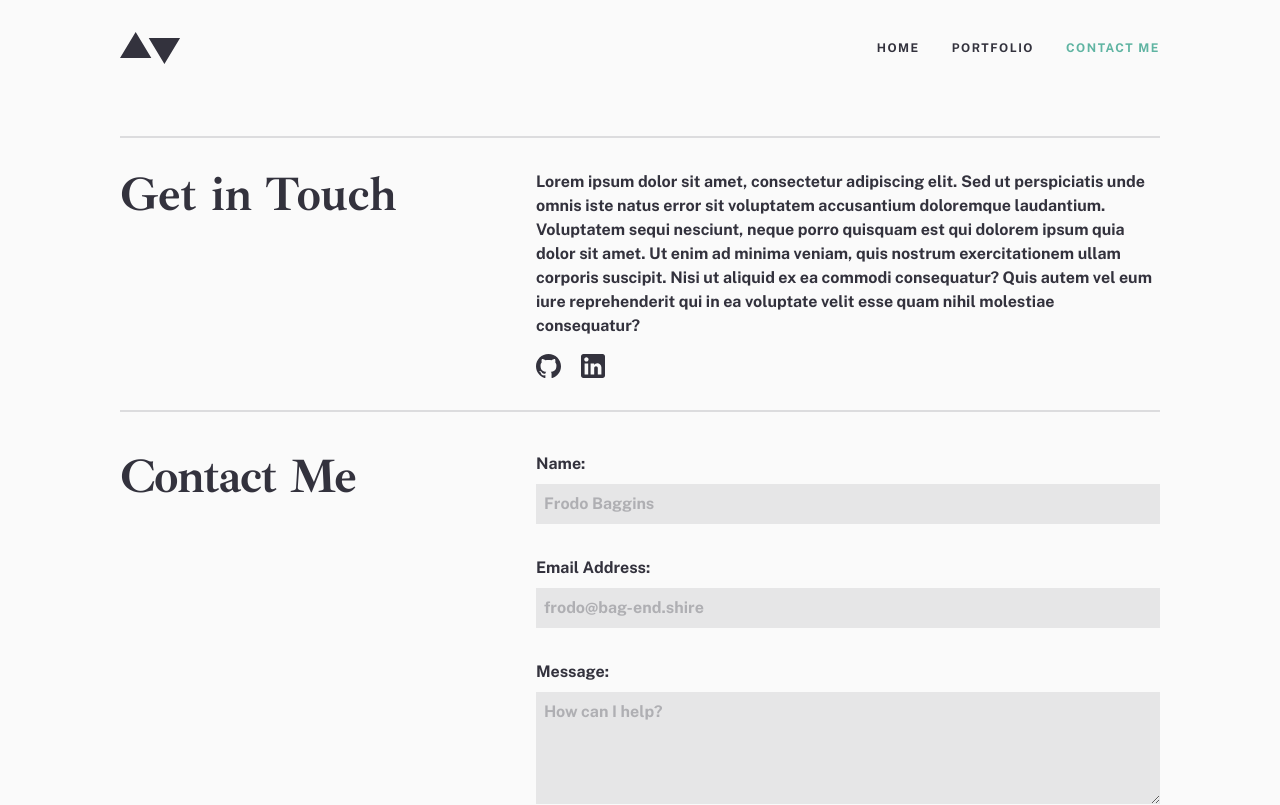
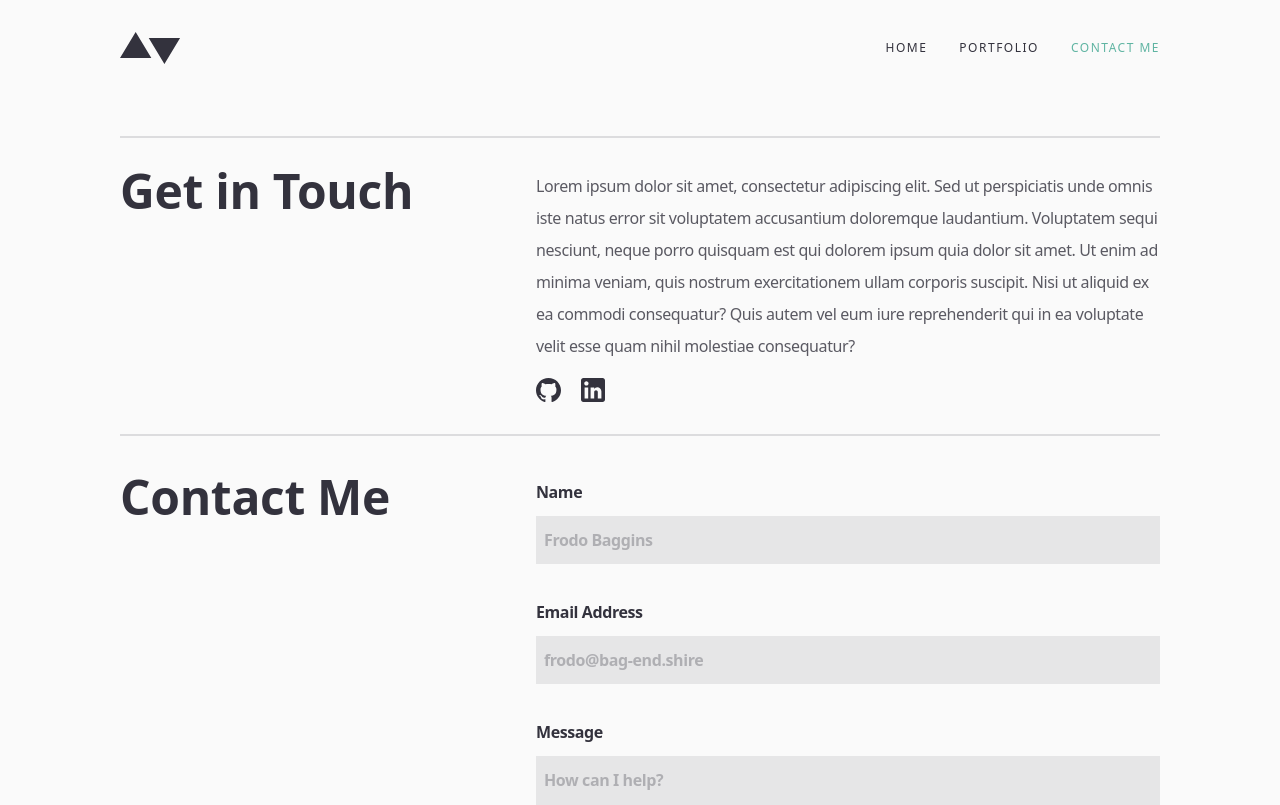
Before and after one commit to kellyky/Portfolio, a React (Vite) app: page /contact in a window 1280 px wide. Shown: the top 805 px of the page. Built offline with nearby package versions, Linux system fonts and the light colour scheme.

Commit message:
DRY up styles:
Set CSS rules for defaults (h1, h2, p, body) for:
- font-family
- color
- font-weight
- line-height
- font-size
- opacity (for paragraph 'regular' text)

```diff
--- a/src/components/About/About.jsx
+++ b/src/components/About/About.jsx
@@ -34,22 +34,19 @@ export default function About () {
           md:w-19/20 md:justify-center md:gap-8 md:w-sm
           lg:mx-auto lg:w-4/10 lg:justify-center
           xl:gap-20
-          font-public-sans
           '
         >
           <article
             id='about-me'
             className='flex flex-col gap-4
             '>
-            <h2 className='font-ibarra font-bold
+            <h2 className='font-bold
               text-4xl xl:text-5xl
-              tracking-tight
               md:pt-6
             '
             >About Me
             </h2>
-            <p className='text-base/8 font-thin opacity-80
-              tracking-tight font-public-sans
+            <p className='font-thin
               '
             >Lorem ipsum dolor sit amet, consectetur adipiscing elit. Curabitur vel ligula id odio scelerisque aliquet. Integer non nisi vitae justo efficitur sagittis. Vivamus dictum, odio non vehicula gravida, nunc arcu laoreet metus, vel ultricies odio justo nec odio. Praesent sit amet feugiat enim. Duis aliquam, erat eget gravida vehicula, ligula elit blandit eros, nec vehicula purus odio ac libero. Integer auctor elit nec erat pharetra feugiat.
             </p>
--- a/src/components/Button/Button.jsx
+++ b/src/components/Button/Button.jsx
@@ -5,7 +5,7 @@ export default function Button ({ children, isButton, ...args }) {
   const link = <Link {...args}
         className='w-52 p-4 flex justify-center
         border border-greyish-dark-blue
-        uppercase font-public-sans text-xs tracking-widest
+        uppercase text-xs tracking-widest
         '>
           {children}
       </Link>
--- a/src/components/Contact/Contact.jsx
+++ b/src/components/Contact/Contact.jsx
@@ -10,13 +10,12 @@ export default function Contact () {
         md:flex-row
       '
     >
-      <h2 className='font-ibarra font-bold
+      <h2 className='font-bold
         text-center md:text-left
         py-8
         text-4xl xl:text-5xl
         lg:w-lg
         xl:w-2xl
-        tracking-normal
         md:pt-6
         '
       >Interested in doing a project together?
--- a/src/components/ContactForm/ContactForm.jsx
+++ b/src/components/ContactForm/ContactForm.jsx
@@ -11,15 +11,13 @@ export default function ContactForm () {
       px-8 w-full
       lg:flex-row lg:px-30 lg:justify-between
       '>
-        <h2 className='font-ibarra font-bold text-4xl xl:text-5xl
-          tracking-tight
-          '
+        <h2 className='font-bold text-4xl xl:text-5xl'
         >Contact Me</h2>
         <Form
           method='post'
           noValidate
           className='flex flex-col gap-4 min-h-[490px]
-          font-public-sans font-bold
+          font-bold
           lg:justify-baseline lg:min-w-6/10'
         >
           <div className='flex flex-col pb-4'>
@@ -27,7 +25,7 @@ export default function ContactForm () {
               htmlFor='name'
               className='pb-2'
             >
-              Name:
+              Name
             </label>
             <input
               type='text'
@@ -49,7 +47,7 @@ export default function ContactForm () {
               htmlFor='email'
               className='pb-2'
             >
-              Email Address:
+              Email Address
             </label>
             <input
               type='email'
@@ -71,7 +69,7 @@ export default function ContactForm () {
               htmlFor='message'
               className='pb-2'
             >
-              Message:
+              Message
             </label>
             <textarea
               name='message'
--- a/src/components/ContactIntro/ContactIntro.jsx
+++ b/src/components/ContactIntro/ContactIntro.jsx
@@ -11,7 +11,7 @@ export default function ContactIntro () {
           md:flex md:flex-col md:gap-4
           lg:flex lg:flex-row lg:justify-baseline
           '>
-          <h2 className='flex font-ibarra font-bold
+          <h2 className='flex font-bold
             text-4xl xl:text-5xl
             lg:grow
             tracking-normal
@@ -21,7 +21,7 @@ export default function ContactIntro () {
             lg:flex-col lg:max-w-6/10
               '
           >
-            <p className='font-public-sans'>
+            <p>
             Lorem ipsum dolor sit amet, consectetur adipiscing elit. Sed ut perspiciatis unde omnis iste natus error sit voluptatem accusantium doloremque laudantium. Voluptatem sequi nesciunt, neque porro quisquam est qui dolorem ipsum quia dolor sit amet. Ut enim ad minima veniam, quis nostrum exercitationem ullam corporis suscipit. Nisi ut aliquid ex ea commodi consequatur? Quis autem vel eum iure reprehenderit qui in ea voluptate velit esse quam nihil molestiae consequatur?
             </p>
             <Social color="fill-greyish-dark-blue" />
--- a/src/components/Header/Header.jsx
+++ b/src/components/Header/Header.jsx
@@ -17,7 +17,7 @@ export default function Header () {
       </div>
       <nav>
         <ul className='uppercase hidden md:flex md:gap-12 lg:gap-8
-          text-xs tracking-widest font-public-sans
+          text-xs tracking-widest
           '
         >
           <li>
--- a/src/components/Hero/Hero.jsx
+++ b/src/components/Hero/Hero.jsx
@@ -31,7 +31,7 @@ export default function Hero () {
         md:h-9/20
         lg:w-2/5 lg:h-3/5'
       >
-        <h1 className='font-ibarra font-bold
+        <h1 className='font-bold
           text-4xl md:text-5xl lg:text-4xl xl:text-6xl
           lg:tracking-wide tracking-tighter
           w-9/10
--- a/src/components/Modal/Modal.jsx
+++ b/src/components/Modal/Modal.jsx
@@ -11,7 +11,7 @@ export function Modal () {
         >
           <ul className='
             h-full flex flex-col items-center justify-center px-10 gap-8
-            uppercase font-public-sans text-xs tracking-widest
+            uppercase text-xs tracking-widest
             '
           >
             <li><Link to='/'>Home</Link></li>
--- a/src/components/Pagination/Pagination.jsx
+++ b/src/components/Pagination/Pagination.jsx
@@ -12,10 +12,10 @@ export default function Pagination () {
   ] = usePagination()
 
   // styles
-  const headingStyle = `font-ibarra tracking-light text-dark-greyish-blue
+  const headingStyle = `text-dark-greyish-blue
                         max-[420px]:text-2xl max-[500px]:text-3xl text-4xl`
   const buttonStyle  = `flex flex-col justify-between gap-2 lg:gap-4 py-6`
-  const textStyle    = `font-public-sans opacity-50 text-dark-greyish-blue text-base`
+  const textStyle    = `opacity-50 text-dark-greyish-blue`
 
   return (
     <>
--- a/src/pages/PortfolioPage.jsx
+++ b/src/pages/PortfolioPage.jsx
@@ -32,7 +32,6 @@ function PortfolioPage () {
               <article
                 className='flex flex-col gap-4
                 border-y-2 border-greyish-dark-blue/15
-                text-base
                 leading-8
                 py-8
                 md:justify-center
@@ -40,16 +39,13 @@ function PortfolioPage () {
                 lg:tracking-wide lg:text-lg
                 xl:tracking-wide xl:text-xl'
               >
-                <h2 className='font-ibarra font-bold
+                <h2 className='font-bold
                   text-4xl xl:text-5xl
                   tracking-normal
                   '
                 >{project.name}
                 </h2>
-                <p className='
-                  text-base/8 font-thin opacity-80 tracking-tight
-                  font-public-sans
-                '>
+                <p>
                   {project.description}
                 </p>
                   <Button
--- a/src/pages/ProjectPage.jsx
+++ b/src/pages/ProjectPage.jsx
@@ -12,8 +12,8 @@ function ProjectPage () {
 
   // Styles
   const divStyle     = 'flex flex-col gap-4 py-4 my-4'
-  const headingStyle = 'font-ibarra text-4xl tracking-light'
-  const skillsStyle  = `font-public-sans font-bold text-muted-cyan md:w-1/2`
+  const headingStyle = 'text-4xl tracking-light'
+  const skillsStyle  = `font-bold text-muted-cyan md:w-1/2`
 
   return (
     <>
@@ -23,8 +23,7 @@ function ProjectPage () {
             key={project.name}
             className={`${divStyle}
               flex flex-col
-              font-public-sans tracking-tight
-              text-base/8 font-thin
+              font-thin
             `}
           >
             <PreviewImage images={project.projectInfo.hero} />
--- a/src/styles/layouts.css
+++ b/src/styles/layouts.css
@@ -10,6 +10,11 @@ body {
   position: relative;
   background-color: var(--very-light-grey);
   color: var(--greyish-dark-blue);
+  letter-spacing: -0.025em;
+  font-weight: 100;
+  font-family: var(--font-public-sans);
+  font-size: 1rem;
+  line-height: 2rem;
 }
 
 #root {
@@ -17,3 +22,13 @@ body {
   flex-direction: column;
   min-height: 100vh;
 }
+
+h1, h2 {
+  font-family: var(--font-ibarra);
+  letter-spacing: -0.02rem;
+  line-height: 2.625rem;
+}
+
+p {
+  opacity: 80%;
+}
```
